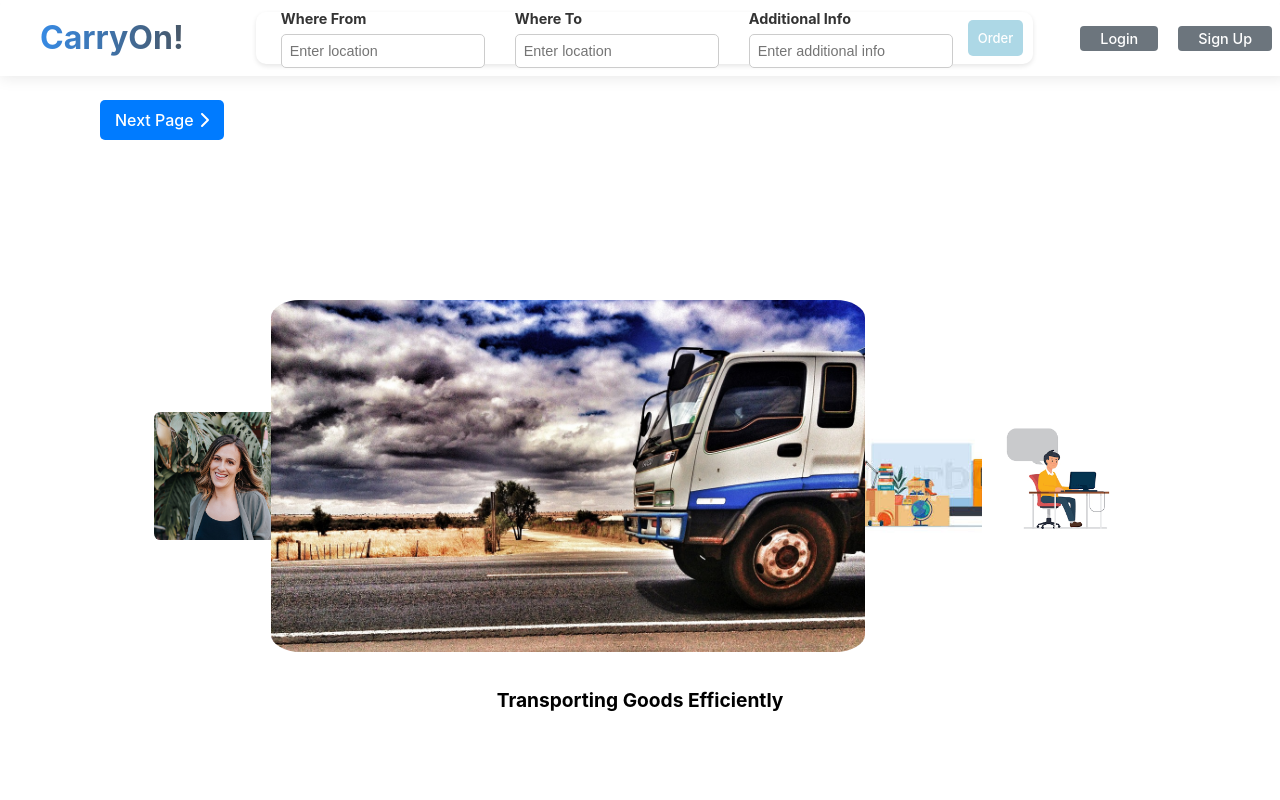
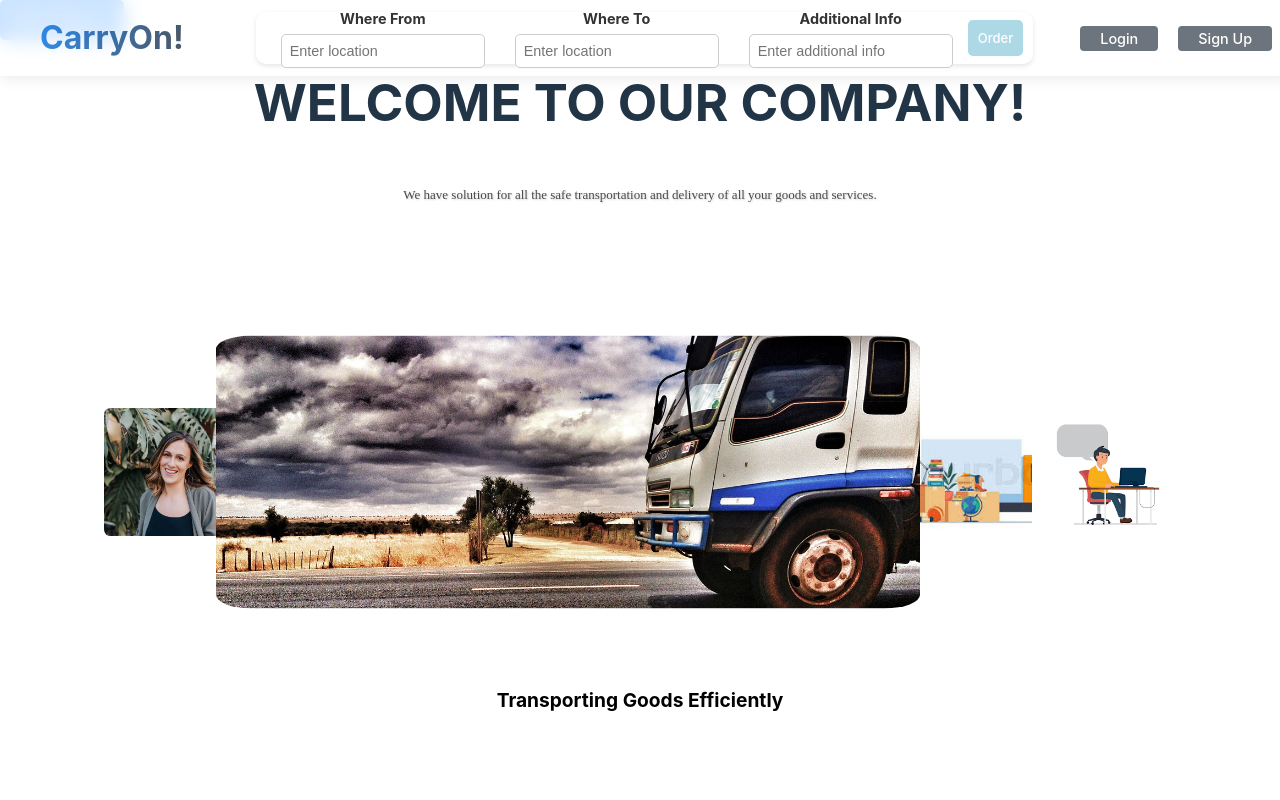
Before and after one commit to Nsairun/react24, a React (Vite) app: page / in a window 1280 px wide. Shown: the top 800 px of the page. Built offline with nearby package versions, Linux system fonts and the light colour scheme.

Commit message:
i adding a gallery section on the home page to make it look nice and promote the business idea of the app

```diff
--- a/src/App.jsx
+++ b/src/App.jsx
@@ -8,8 +8,6 @@ import Footer from './molecules/Footer';
 const MainContainer = styled.div`
   display: flex;
   flex-direction: column;
-  gap: 1rem;
-  padding: 20px;
   max-width: 100%;
   margin: 0 auto;
   border-radius: 8px;
--- a/src/orgs/HomeNavBar.jsx
+++ b/src/orgs/HomeNavBar.jsx
@@ -14,8 +14,18 @@ const MainContainer = styled.div`
   display: flex;
   flex-direction: column;
   justify-content: space between;
-  gap: 1rem;
-  padding: 80px;
+  height: 90vh;
+  text-align: center;
+`;
+
+const Motto = styled.p`
+  font-family: 'Dancing Script', cursive;
+  font-size: small;
+  color: #4a4a4a;
+  text-align: center;
+  margin: 20px 0;
+  line-height: 1.5;
+  text-shadow: 1px 1px 2px rgba(0, 0, 0, 0.2);
 `;
 
 const NavbarContainer = styled.nav`
@@ -74,6 +84,8 @@ function HomeNavBar() {
         </div>
     </NavbarContainer>
     <NextBtn />
+    <h1>WELCOME TO OUR COMPANY!</h1>
+    <Motto>We have solution for all the safe transportation and delivery of all your goods and services.</Motto>
     <Gallery images = {images} captions= {captions} />
     </MainContainer >
   )
```
